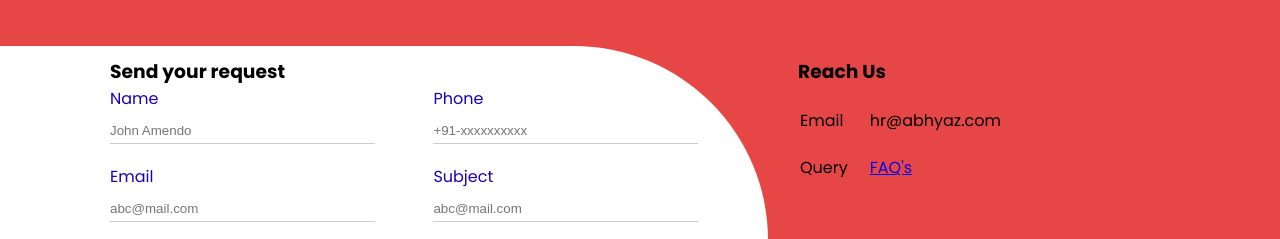
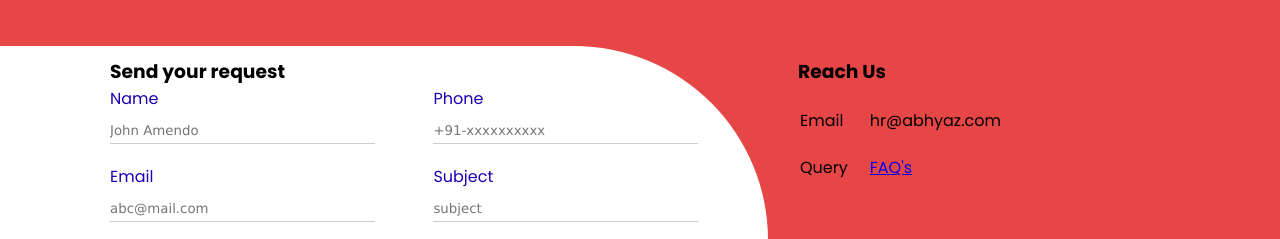
Before and after one commit to Soham56/Abhyaz-Internship-Project, a plain HTML site: page index.html in a window 1280 px wide. Shown: the part 5311-5550 px from the top of the page. Drawn offline with nearby package versions, Linux system fonts and the light colour scheme; a web font is replaced by a local one.

Commit message:
Some Style Updated

```diff
--- a/index.html
+++ b/index.html
@@ -291,7 +291,7 @@
 
                                     <div class="input-group">
                                         <label for="phone">Phone</label>
-                                        <input type="text" placeholder="+91-xxxxxxxxxx">
+                                        <input type="tel" placeholder="+91-xxxxxxxxxx">
                                     </div>
 
                                     <div class="input-group">
@@ -300,8 +300,8 @@
                                     </div>
 
                                     <div class="input-group">
-                                        <label for="texy">Subject</label>
-                                        <input type="email" placeholder="abc@mail.com">
+                                        <label for="text">Subject</label>
+                                        <input type="text" placeholder="subject">
                                     </div>
 
                                     <label for="message">Message</label>
--- a/styles.css
+++ b/styles.css
@@ -555,6 +555,10 @@ input{
     background: inherit;
 }
 
+input::placeholder{
+    font-family: Verdana, Geneva, Tahoma, sans-serif;
+}
+
 textarea{
     width: 100%;
     border: 1px solid #ccc;
```
